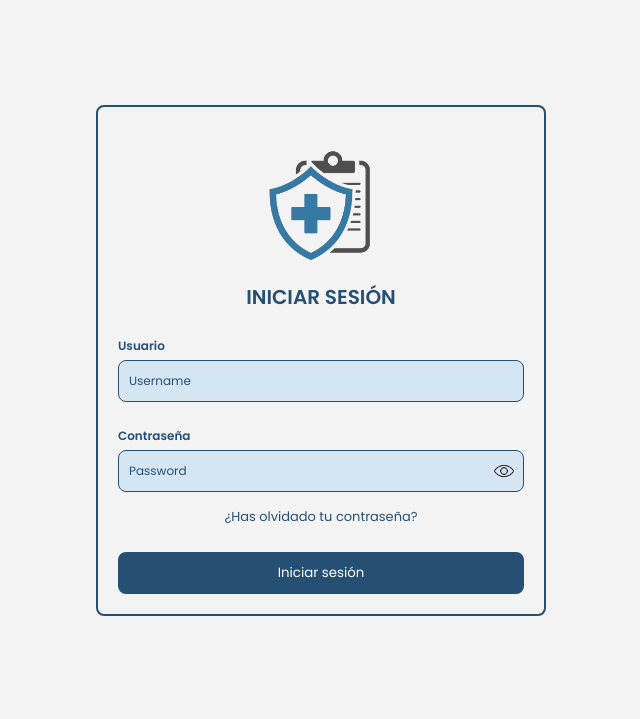
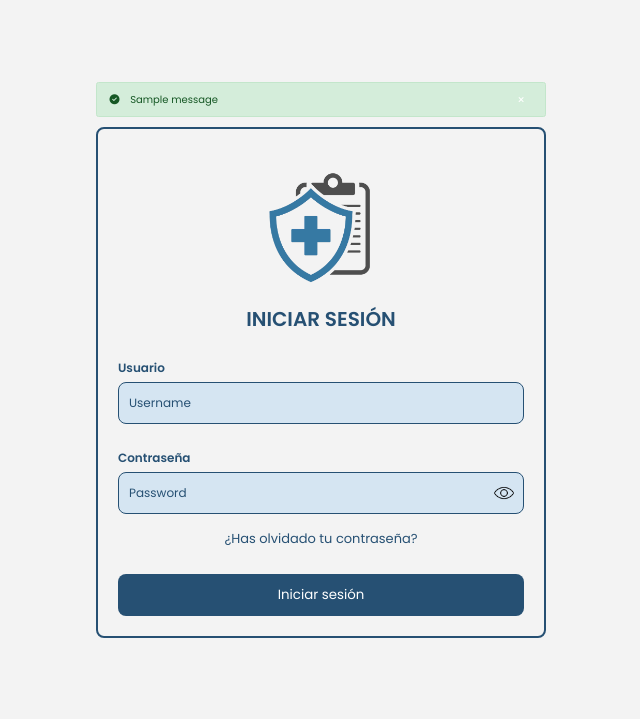
Before and after one commit to EnriqueRioss/GeneticSys, a Django app: page /login/ in a window 1280 px wide. Shown: the part 60-779 px from the top of the page, without its empty margins (319-959 px from the left). Run offline with Django 5.2, Linux system fonts and the light colour scheme; tables that the repository leaves empty hold one stand-in row (values such as "Sample post"); one stand-in notice (Sample message) is shown; parts of the project's set-up code (start-up, migrations or seed data) failed here and were passed over; some libraries are stand-ins or nearby versions.

Commit message:
cambios en las alertas

```diff
--- a/myapp/templates/login.html
+++ b/myapp/templates/login.html
@@ -1,5 +1,3 @@
-
-
 {% load static %}
 
 <!DOCTYPE html>
@@ -9,6 +7,8 @@
     <meta name="viewport" content="width=device-width, initial-scale=1.0">
     <title>INICIAR SESIÓN | IIG - LUZ</title>
     <link rel="stylesheet" href="{% static '/styles/style.css' %}">
+    <!-- Se añade FontAwesome para los iconos de las alertas -->
+    <link rel="stylesheet" href="https://cdnjs.cloudflare.com/ajax/libs/font-awesome/6.0.0/css/all.min.css">
 </head>
 <body>
     <header>
@@ -29,14 +29,49 @@
 
     <main class="main-content">
         <section class="contenedor contenedor-inicio">
+            <!-- ===== INICIO DE CONTENEDOR DE MENSAJES ===== -->
+            {% if messages %}
+                <div class="messages-container" style="width: 100%; max-width: 500px; margin: 0 auto 1rem auto;">
+                    {% for message in messages %}
+                        <div class="alert alert-{{ message.tags }} alert-dismissible fade show" role="alert"
+                             style="background-color: {% if message.tags == 'success' %}#d4edda{% elif message.tags == 'error' %}#f8d7da{% elif message.tags == 'warning' %}#fff3cd{% else %}#cce5ff{% endif %};
+                                    color: {% if message.tags == 'success' %}#155724{% elif message.tags == 'error' %}#721c24{% elif message.tags == 'warning' %}#856404{% else %}#004085{% endif %};
+                                    border: 1px solid {% if message.tags == 'success' %}#c3e6cb{% elif message.tags == 'error' %}#f5c6cb{% elif message.tags == 'warning' %}#ffeeba{% else %}#b8daff{% endif %};
+                                    padding: .75rem 1.25rem; margin-bottom: 1rem; border-radius: .25rem; position: relative; display: flex; align-items: center; justify-content: space-between;">
+                            <span>
+                                {% if message.tags == 'success' %}<i class="fas fa-check-circle" style="margin-right: 8px;"></i>
+                                {% elif message.tags == 'error' %}<i class="fas fa-times-circle" style="margin-right: 8px;"></i>
+                                {% elif message.tags == 'warning' %}<i class="fas fa-exclamation-triangle" style="margin-right: 8px;"></i>
+                                {% else %}<i class="fas fa-info-circle" style="margin-right: 8px;"></i>
+                                {% endif %}
+                                {{ message }}
+                            </span>
+                            <button type="button" class="btn-close" data-dismiss="alert" aria-label="Close"
+                                    style="background: transparent; border: 0; font-size: 1.2rem; cursor: pointer; padding: 0 .75rem;"
+                                    onclick="this.parentElement.style.display='none';">
+                                <span aria-hidden="true">×</span>
+                            </button>
+                        </div>
+                    {% endfor %}
+                </div>
+            {% endif %}
+            <!-- ===== FIN DE CONTENEDOR DE MENSAJES ===== -->
+
             <div class="login-container">
                 <div class="logo">
                     <img src="{% static '/images/pngwing.com.png' %}" width="150" height="150"   alt="IIG - LUZ">
                 </div>
                 <form class="login-form" method="POST">
-                    {%  csrf_token %}
+                    {% csrf_token %}
                     <h2>Iniciar Sesión</h2>
-                    {{error}}
+
+                    {% if error %}
+                        <div class="form-error-message">
+                            <i class="fas fa-exclamation-circle"></i>
+                            {{ error }}
+                        </div>
+                    {% endif %}
+
                     <div class="form-group">
                         <label for="username">Usuario</label>
                         {{form.username}}
@@ -72,9 +107,18 @@
                 eyeIcon.src = "{% static '/images/ojoabierto.png' %}";
             }
         }
+
+        // ===== INICIO DE SCRIPT PARA MOSTRAR SOLO LA ÚLTIMA ALERTA =====
+        document.addEventListener('DOMContentLoaded', function() {
+            const alerts = document.querySelectorAll('.messages-container .alert');
+            if (alerts.length > 1) {
+                // Ocultar todas las alertas excepto la última
+                for (let i = 0; i < alerts.length - 1; i++) {
+                    alerts[i].style.display = 'none';
+                }
+            }
+        });
+        // ===== FIN DE SCRIPT PARA MOSTRAR SOLO LA ÚLTIMA ALERTA =====
     </script>
-
-
 </body>
-
 </html>
--- a/myapp/views.py
+++ b/myapp/views.py
@@ -1485,13 +1485,19 @@ def signup(request):
 
 @never_cache
 def login_medico(request):
-    if request.user.is_authenticated: return redirect('index')
+    if request.user.is_authenticated:
+        return redirect('index')
+
+    # ===== INICIO DE LA MODIFICACIÓN =====
+    error_message = None  # Variable para el error de credenciales
+
     if request.method == 'POST':
         form = LoginForm(request.POST)
         if form.is_valid():
             username = form.cleaned_data['username']
             password = form.cleaned_data['password']
             user = authenticate(request, username=username, password=password)
+
             if user is not None:
                 try:
                     gen_profile = getattr(user, 'genetistas', None)
@@ -1499,22 +1505,32 @@ def login_medico(request):
                         if user.is_superuser:
                            gen_profile, _ = Genetistas.objects.get_or_create(user=user)
                         else:
-                           messages.error(request, "Perfil de aplicación no encontrado. Contacte al admin.")
+                           # Este es un error de configuración, usamos messages.error porque es importante
+                           messages.error(request, "Perfil de aplicación no encontrado. Contacte al administrador.")
                            return render(request, "login.html", {'form': form})
 
                     if not gen_profile.rol:
-                        messages.error(request, "El perfil no tiene un rol asignado. Contacte al admin.")
+                        # Error de configuración, también usamos messages.error
+                        messages.error(request, "El perfil no tiene un rol asignado. Contacte al administrador.")
                         return render(request, "login.html", {'form': form})
 
                     login(request, user)
-                    messages.info(request, f"Bienvenido, {user.get_full_name() or user.username} ({gen_profile.get_rol_display()}).")
+                    # Mensaje de bienvenida, este sí va a la siguiente página
+                    messages.success(request, f"Bienvenido, {user.get_full_name() or user.username} ({gen_profile.get_rol_display()}).")
                     return redirect(request.GET.get('next') or 'index')
                 except Genetistas.DoesNotExist:
-                     messages.error(request, "Este usuario no tiene un perfil de genetista. Contacte al admin.")
-            else: messages.error(request, "Usuario o contraseña incorrectos.")
-        else: messages.error(request, "Ingrese usuario y contraseña válidos.")
-    else: form = LoginForm()
-    return render(request, "login.html", {'form': form})
+                     messages.error(request, "Este usuario no tiene un perfil de genetista. Contacte al administrador.")
+            else:
+                # El error de credenciales se maneja localmente
+                error_message = "Usuario o contraseña incorrectos."
+        else:
+            # El error de formulario inválido también se maneja localmente
+            error_message = "Por favor, ingrese un usuario y contraseña válidos."
+    else:
+        form = LoginForm()
+
+    # Pasamos el error local (si existe) al contexto de la plantilla
+    return render(request, "login.html", {'form': form, 'error': error_message})
 
 def signout(request):
     logout(request)
```
Also changed, not shown: myapp/templates/gestion_usuarios.html (+1 -10 lines), myapp/templates/layouts/base.html (+26 -15 lines).
